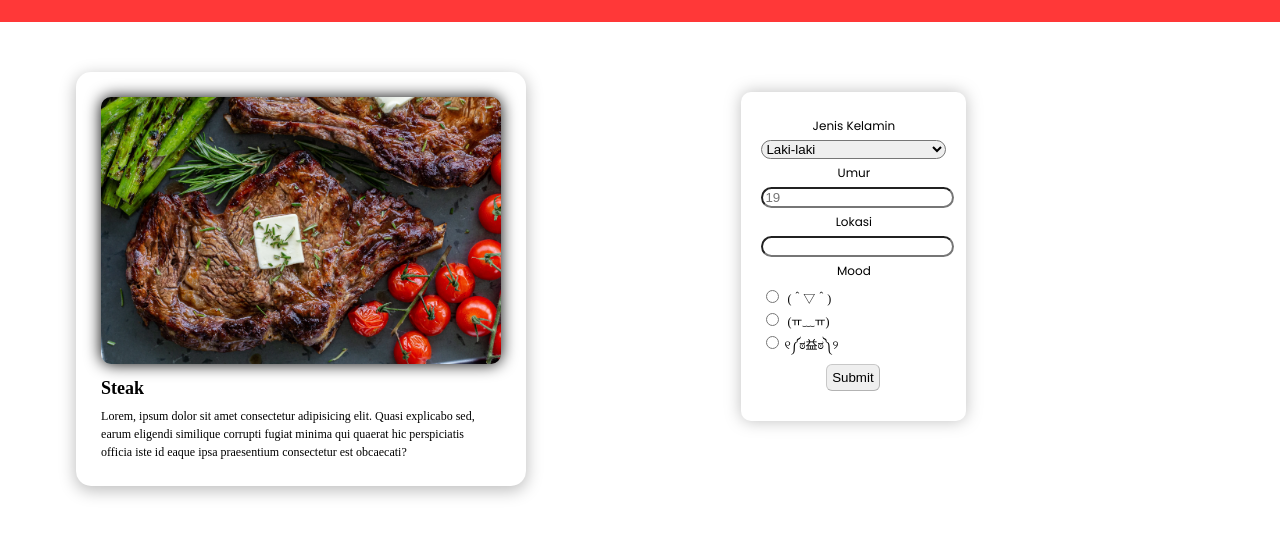
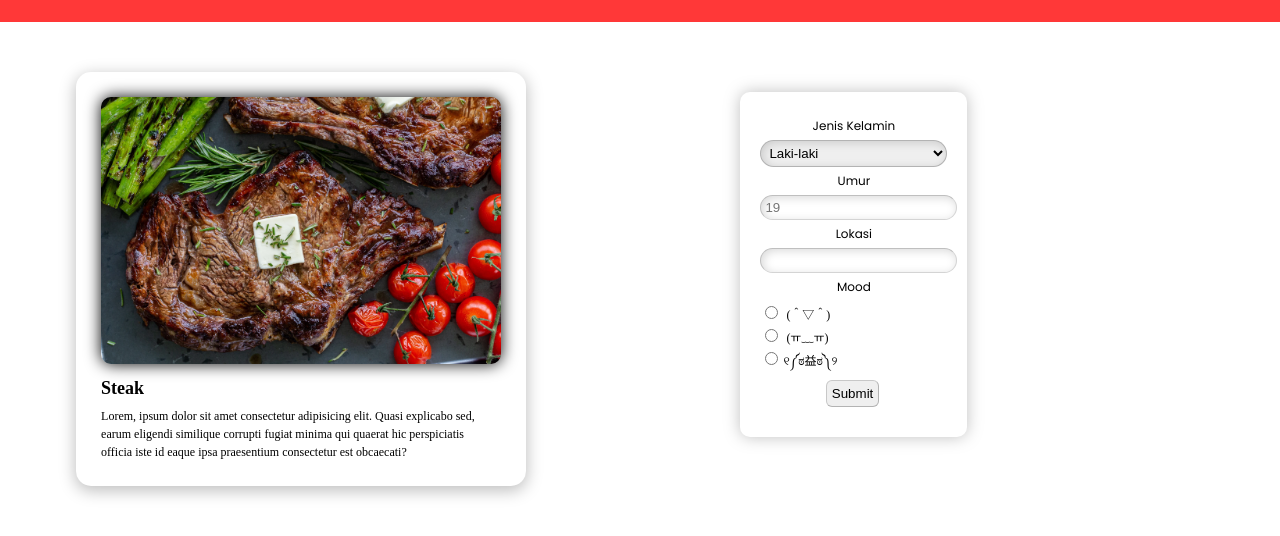
Before and after one commit to Cydnirn/foodGenerator, a plain HTML site: page public/index.html in a window 1280 px wide. Shown: the part 30-566 px from the top of the page. Drawn offline with Linux system fonts and the light colour scheme.

Commit message:
input-submit

```diff
--- a/public/dekstop.css
+++ b/public/dekstop.css
@@ -56,8 +56,11 @@
     }
 .input {
     width: 100%;
-    border-radius: 20px;
-
+    border-radius: 15px;
+    padding: 4px;
+    border-width: 1px;
+    box-shadow: inset 2px 2px 10px rgba(0, 0, 0, 0.15);
+    border-color: rgba(0, 0, 0, 0.25);
 
 
 }
```
